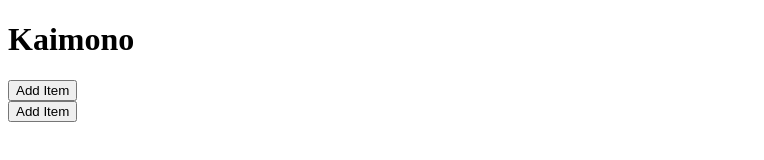
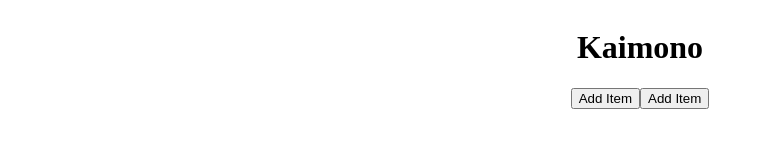
Before and after one commit to cse110-fa22-group22/cse110-fa22-group22, a plain HTML site: page source/html/index.html in a window 1280 px wide. Shown: the whole page, without its empty margins (0-764 px from the left). Drawn offline with Linux system fonts and the light colour scheme.

Commit message:
added css style to position buttons

```diff
--- /dev/null
+++ b/source/css/style.css
@@ -0,0 +1,14 @@
+body {
+    /* position all content under a center column */
+    display: flex;
+    flex-direction: column;
+    align-items: center;
+}
+
+main {
+    /* split main into a single row of two columns
+     * one for shopping and other for inverntory
+     */
+    display: flex;
+    flex-direction: row;
+}
--- a/source/html/index.html
+++ b/source/html/index.html
@@ -3,11 +3,13 @@
     <head>
         <title></title> <!-- TODO: Add title -->
         <meta charset=utf-8>
+        <link rel="stylesheet" href="/source/css/style.css">
     </head>
 
     <body>
         <h1 id="title">Kaimono</h1>
 
+        <main>
             <!-- shopping list section -->
             <section class="shoppingList">
 
@@ -28,5 +30,7 @@
 
             </section>
 
+        </main>
+
     </body>
 </html>
```
Also changed, not shown: source/css/.css (deleted). Lines whose indentation alone changed are shown as unchanged.
